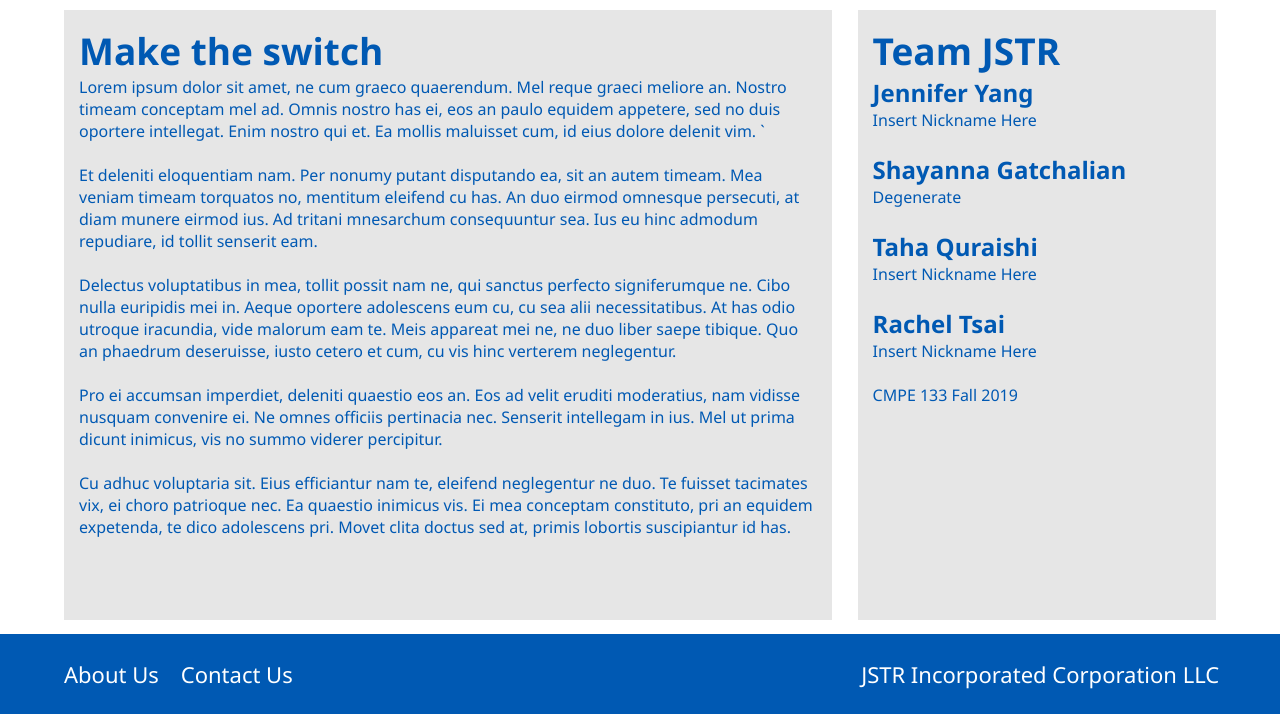
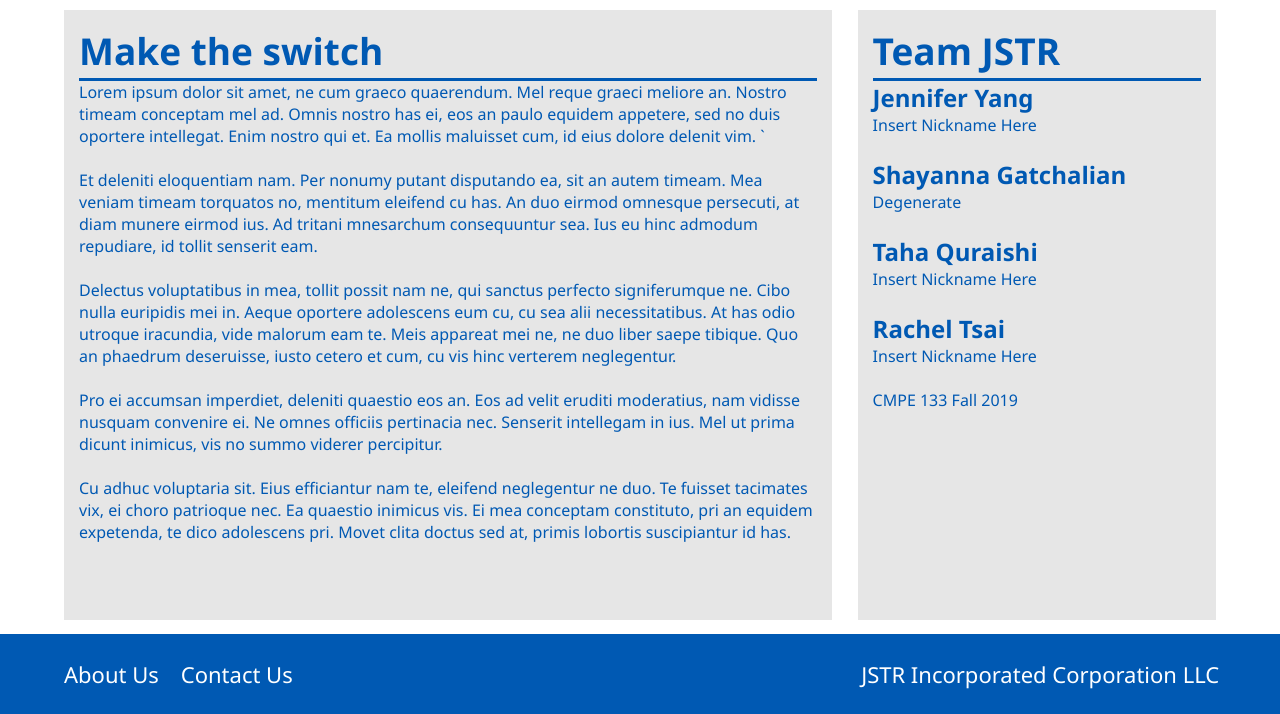
Before and after one commit to jennifury/switch, a Python web app: template templates/about_us.html in a window 1280 px wide. Shown: the part 216-930 px from the top of the page. Run offline with Jinja, Linux system fonts and the light colour scheme; the template is opened without the code that fills it, so the values that code supplies are empty.

Commit message:
Update index.css

```diff
--- a/static/css/index.css
+++ b/static/css/index.css
@@ -204,6 +204,8 @@ main{
 h1.h1{
 	background-color: #E6E6E6;
 	font-size: 37px;
+	padding-bottom: 2px;
+	border-bottom: 3px solid #0059B3;
 }
 
 h2.heading{
```
